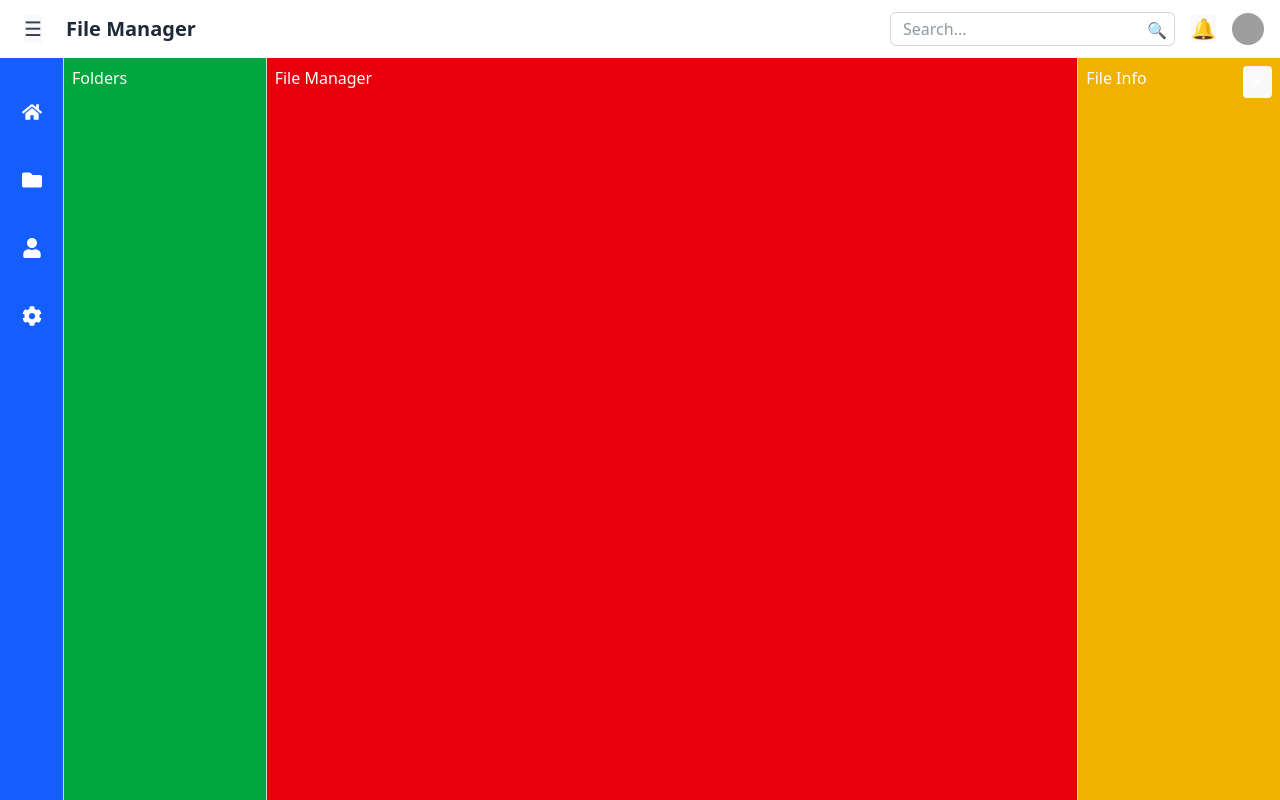
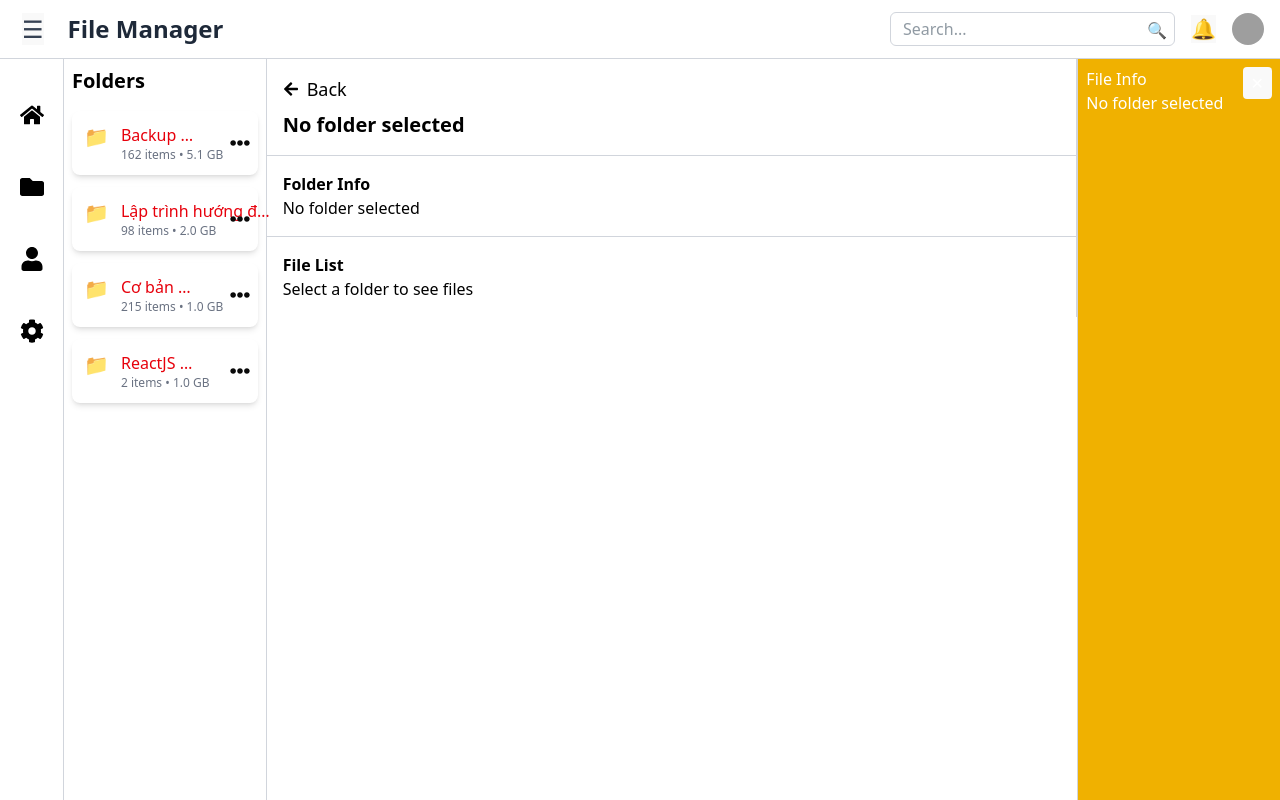
Before and after one commit to nguyentrungtinh2003/ai-agent-frontend, a React (Vite) app: page / in a window 1280 px wide. Built offline with nearby package versions, Linux system fonts and the light colour scheme; grey boxes are pictures that could not be loaded.

Commit message:
File Manager

```diff
--- a/index.html
+++ b/index.html
@@ -5,6 +5,7 @@
     <link rel="icon" type="image/svg+xml" href="/vite.svg" />
     <meta name="viewport" content="width=device-width, initial-scale=1.0" />
     <link href="/src/index.css" rel="stylesheet">
+    <link rel="stylesheet" href="https://cdnjs.cloudflare.com/ajax/libs/font-awesome/5.15.4/css/all.min.css" />
     <title> Movie</title>
   </head>
   <body>
--- a/package.json
+++ b/package.json
@@ -11,6 +11,7 @@
   },
   "dependencies": {
     "@tailwindcss/vite": "^4.1.4",
+    "font-awesome": "^4.7.0",
     "react": "^19.1.0",
     "react-dom": "^19.1.0",
     "react-icons": "^5.5.0"
--- a/src/components/Sidebar/Lecturer/GridDisplay.jsx
+++ b/src/components/Sidebar/Lecturer/GridDisplay.jsx
@@ -1,33 +1,148 @@
 import React, { useState } from 'react';
 import Sidebar from './SideBar';
+import { FaEllipsisH } from 'react-icons/fa'; // Import icon ellipsis
+import { FaArrowLeft  } from 'react-icons/fa'; // Mũi tên khi chưa chọn
+import "../../../style/gridstyles.css";
+import 'font-awesome/css/font-awesome.min.css';
+
+// Hàm chuyển đổi dung lượng (size) từ MB sang GB nếu cần
+const formatSize = (size) => {
+  const sizeInMB = parseFloat(size);
+  if (sizeInMB >= 1000) {
+    return `${(sizeInMB / 1024).toFixed(1)} GB`; // Chuyển từ MB sang GB
+  }
+  return `${sizeInMB} MB`; // Dung lượng dưới 1000MB sẽ giữ nguyên MB
+};
 
 const GridDisplay = () => {
   const [showInfoPanel, setShowInfoPanel] = useState(true);
+  const [selectedFolder, setSelectedFolder] = useState(null);
+
+  // Dữ liệu ví dụ cho folder
+  const folders = [
+    { id: 1, name: 'Backup 2025', icon: '📁', size: 5200, items: 162 }, // 5000MB = 5GB
+    { id: 2, name: 'Lập trình hướng đối tượng', icon: '📁', size: 2048, items: 98 }, // 2048MB = 2GB
+    { id: 3, name: 'Cơ bản C++', icon: '📁', size: 1024, items: 215 }, // 1024MB = 1GB
+    { id: 4, name: 'ReactJS với Vite', icon: '📁', size: 1000, items: 2 }, // 8192MB = 8GB
+    // Thêm dữ liệu folder nếu cần
+  ];
+
+  // Dữ liệu File
+  const files = [
+    { id: 1, name: 'File1.txt', size: 100 },
+    { id: 2, name: 'File2.jpg', size: 250 },
+    { id: 3, name: 'File3.pdf', size: 500 },
+    { id: 4, name: 'File4.docx', size: 150 },
+    // Add more files as needed
+  ];
+
+  const handleFolderClick = (folder) => {
+    setSelectedFolder(selectedFolder?.id === folder.id ? null : folder);
+  };
 
   return (
     <div className="flex h-full w-full bg-gray-100">
-      {/* Sidebar có width cố định, không nằm trong grid */}
-      <div className="w-16 bg-blue-600 text-white p-2 border-r border-gray-300">
+      <div className="w-16 bg-white text-white p-2 border-r-1 border-gray-300">
         <Sidebar />
       </div>
 
-      {/* Phần còn lại chia grid-cols-12 */}
       <div className="flex-1 grid grid-cols-12 gap-0 h-full">
-        {/* Folder List chiếm 2 cột */}
-        <div className="col-span-2 bg-green-600 text-white p-2 border-r border-gray-300">
-          <h2>Folders</h2>
+        <div className="col-span-2 bg-white text-red-600 p-2 border-r-1 border-gray-300">
+          <h2 className="text-xl font-bold text-black">Folders</h2>
+          <div className="grid grid-cols-1 gap-3 mt-4">
+            {folders.map((folder) => (
+              <div
+                key={folder.id}
+                onClick={() => handleFolderClick(folder)} // Xử lý khi click vào folder
+                className={`flex items-center justify-between bg-white p-3 rounded-lg shadow-md hover:bg-gray-200 transition-all duration-300 ease-in-out relative ${selectedFolder?.id === folder.id ? 'bg-blue-100' : ''} cursor-pointer`} // Thêm class chọn folder và kiểu con chuột
+              >
+                <div className="flex items-start gap-3 flex-grow">
+                  <span className="text-xl">{folder.icon}</span>
+                  <div className="flex flex-col items-start flex-grow overflow-hidden">
+                    <h3 className="truncate font-medium">{folder.name}</h3>
+                    <span className="text-xs text-gray-500">
+                      {folder.items === 0
+                        ? '0 item'
+                        : folder.items === 1
+                        ? '1 item'
+                        : `${folder.items} items`}
+                      {' • '}
+                      {formatSize(folder.size)}
+                    </span>
+                  </div>
+                </div>
+
+                <div className="absolute top-1/2 right-2 transform -translate-y-1/2 text-neutral-950 hover:text-red-700">
+                  <FaEllipsisH className="text-xl" />
+                </div>
+              </div>
+            ))}
+          </div>
         </div>
 
-        {/* File Manager chiếm 8 hoặc 10 tùy theo panel */}
-        <div
-          className={`bg-red-600 text-white p-2 ${
-            showInfoPanel ? 'col-span-8' : 'col-span-10'
-          }`}
-        >
-          <h2>File Manager</h2>
+        <div className={`bg-white text-black ${showInfoPanel ? 'col-span-8' : 'col-span-10'}`}>
+
+        {/* Chia File Manager thành 3 phần theo chiều dọc */}
+        <div className="gap-0 border-r-1 border-gray-300">
+
+       {/* Phần Mũi tên và Chữ Back */}
+        <div className="p-4 rounded-t-lg border-b border-gray-300 flex flex-col items-start">
+            <div className="flex items-center mb-2 group hover:text-red-700 focus:outline-none bg-transparent">
+                {/* Mũi tên */}
+                <div className="mr-1 p-0">
+                    <FaArrowLeft size={16} />
+                </div>
+                {/* Chữ Back */}
+                <h3 className="font-medium text-lg pl-1">Back</h3>
+            </div>
+
+            {/* Phần tên Folder đã chọn nằm dưới chữ "Back" */}
+            <div className="flex items-center">
+                <span className="text-xl font-bold text-black">
+                    {selectedFolder?.name?.trim() || "No folder selected"}
+                </span>
+            </div>
         </div>
 
-        {/* File Info Panel chiếm 2 cột */}
+
+        {/* Khung Folder Info */}
+        <div className="row-span-1 p-4 border-b-1 border-gray-300">
+            <h3 className="font-bold">Folder Info</h3>
+            {selectedFolder ? (
+            <div>
+                <h4>{selectedFolder.name}</h4>
+                <p>Size: {formatSize(selectedFolder.size)}</p>
+                <p>Items: {selectedFolder.items}</p>
+            </div>
+            ) : (
+            <p>No folder selected</p>
+            )}
+        </div>
+
+        {/* Khung File List */}
+        <div className="row-span-8 p-4 rounded-b-lg">
+            <h3 className="font-bold">File List</h3>
+            {selectedFolder ? (
+            <div>
+                {files.map((file) => (
+                <div key={file.id} className="flex justify-between p-2 bg-gray-100 rounded-md">
+                    <span>{file.name}</span>
+                    <span>{formatSize(file.size)}</span>
+                </div>
+                ))}
+            </div>
+            ) : (
+            <p>Select a folder to see files</p>
+            )}
+        </div>
+
+        </div>
+        </div>
+
+
+
+
+
         {showInfoPanel && (
           <div className="col-span-2 bg-yellow-500 text-white p-2 relative border-l border-gray-300">
             <button
@@ -37,6 +152,15 @@ const GridDisplay = () => {
               ✕
             </button>
             <h2>File Info</h2>
+            {selectedFolder ? (
+              <div>
+                <h3>Folder: {selectedFolder.name}</h3>
+                <p>Size: {formatSize(selectedFolder.size)}</p>
+                <p>Items: {selectedFolder.items}</p>
+              </div>
+            ) : (
+              <p>No folder selected</p>
+            )}
           </div>
         )}
       </div>
--- a/src/components/Sidebar/Lecturer/Header.jsx
+++ b/src/components/Sidebar/Lecturer/Header.jsx
@@ -2,14 +2,14 @@ import React from 'react';
 
 const Header = () => {
   return (
-    <header className="bg-white px-4 py-3 shadow flex justify-between items-center">
+    <header className="bg-white px-4 py-3 shadow flex justify-between items-center border-b-1 border-gray-300">
       {/* Left Section */}
-      <div className="flex items-center gap-3 pl-2">
+      <div className="flex items-center gap-3 pl-1.5">
         {/* pl-16 giúp icon nằm cùng trục dọc với Sidebar (w-16) */}
-        <button className="text-xl text-gray-700 hover:text-blue-500">
+        <button className="text-2xl text-gray-700 hover:text-blue-500">
           ☰
         </button>
-        <h1 className="text-xl font-semibold text-gray-800 pl-3">
+        <h1 className="text-2xl font-semibold text-gray-800 pl-3">
           File Manager
         </h1>
       </div>
--- a/src/components/Sidebar/Lecturer/Sidebar.jsx
+++ b/src/components/Sidebar/Lecturer/Sidebar.jsx
@@ -5,16 +5,16 @@ const Sidebar = () => {
   return (
     <div className="flex flex-col items-center space-y-6 mt-6">
       <div className="p-3 rounded-full hover:bg-red-500 transition duration-200 cursor-pointer">
-        <FaHome className="text-white text-xl" title="Home" />
+        <FaHome className="text-black text-2xl" title="Home" />
       </div>
       <div className="p-3 rounded-full hover:bg-red-500 transition duration-200 cursor-pointer">
-        <FaFolder className="text-white text-xl" title="Files" />
+        <FaFolder className="text-black text-2xl" title="Files" />
       </div>
       <div className="p-3 rounded-full hover:bg-red-500 transition duration-200 cursor-pointer">
-        <FaUser className="text-white text-xl" title="Profile" />
+        <FaUser className="text-black text-2xl" title="Profile" />
       </div>
       <div className="p-3 rounded-full hover:bg-red-500 transition duration-200 cursor-pointer">
-        <FaCog className="text-white text-xl" title="Settings" />
+        <FaCog className="text-black text-2xl" title="Settings" />
       </div>
     </div>
   );
--- /dev/null
+++ b/src/style/gridstyles.css
@@ -0,0 +1,12 @@
+
+/* Đảm bảo sử dụng flexbox đúng cách */
+.flex-grow {
+  flex-grow: 1;
+}
+
+.truncate {
+  overflow: hidden;
+  text-overflow: ellipsis;
+  white-space: nowrap;
+  max-width: calc(100% - 3.125rem); /* Dành không gian cho icon */
+}
```
Also changed, not shown: 1 other file (tests, documents, lock files or other folders).
